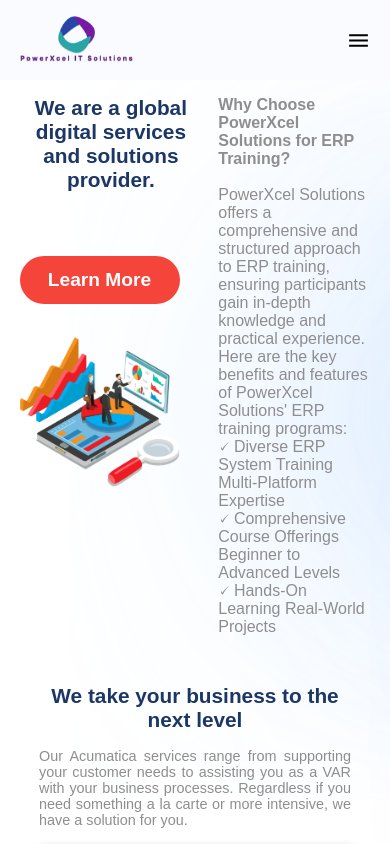
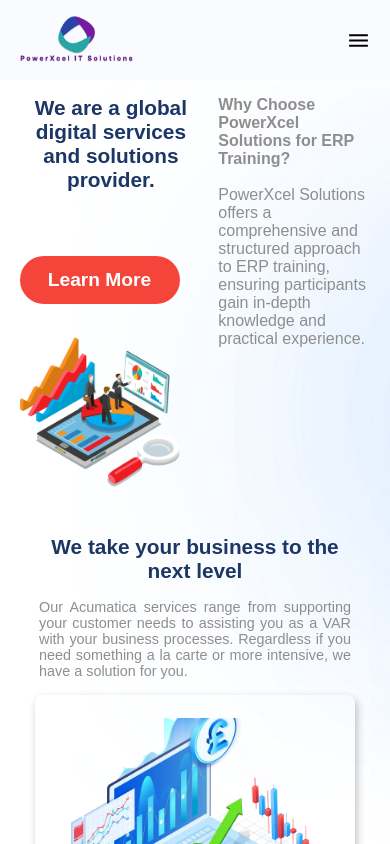
Before and after one commit to JuniorFixHow/PowerConseling, a React (Vite) app: page / in a window 390 px wide. Shown: the top 844 px of the page. Built offline with nearby package versions, Linux system fonts and the light colour scheme; a web font is replaced by a local one.

Commit message:
worked on responsiveness 6

```diff
--- a/src/sessions/home/Home.jsx
+++ b/src/sessions/home/Home.jsx
@@ -29,7 +29,9 @@
             PowerXcel Solutions
             offers a comprehensive and structured approach to ERP training,
             ensuring participants gain in-depth knowledge and practical
-            experience. Here are the key benefits and features of PowerXcel
+            experience.
+            <span className="hidden" >
+            Here are the key benefits and features of PowerXcel
             Solutions' ERP training programs:
             <br />
             🗸 Diverse ERP System Training
@@ -41,7 +43,6 @@
             🗸 Hands-On Learning Real-World
             Projects
             <br />
-            <span className="hidden" >
             🗸 Expert Instructors
             Industry Veterans
             <br />
```
